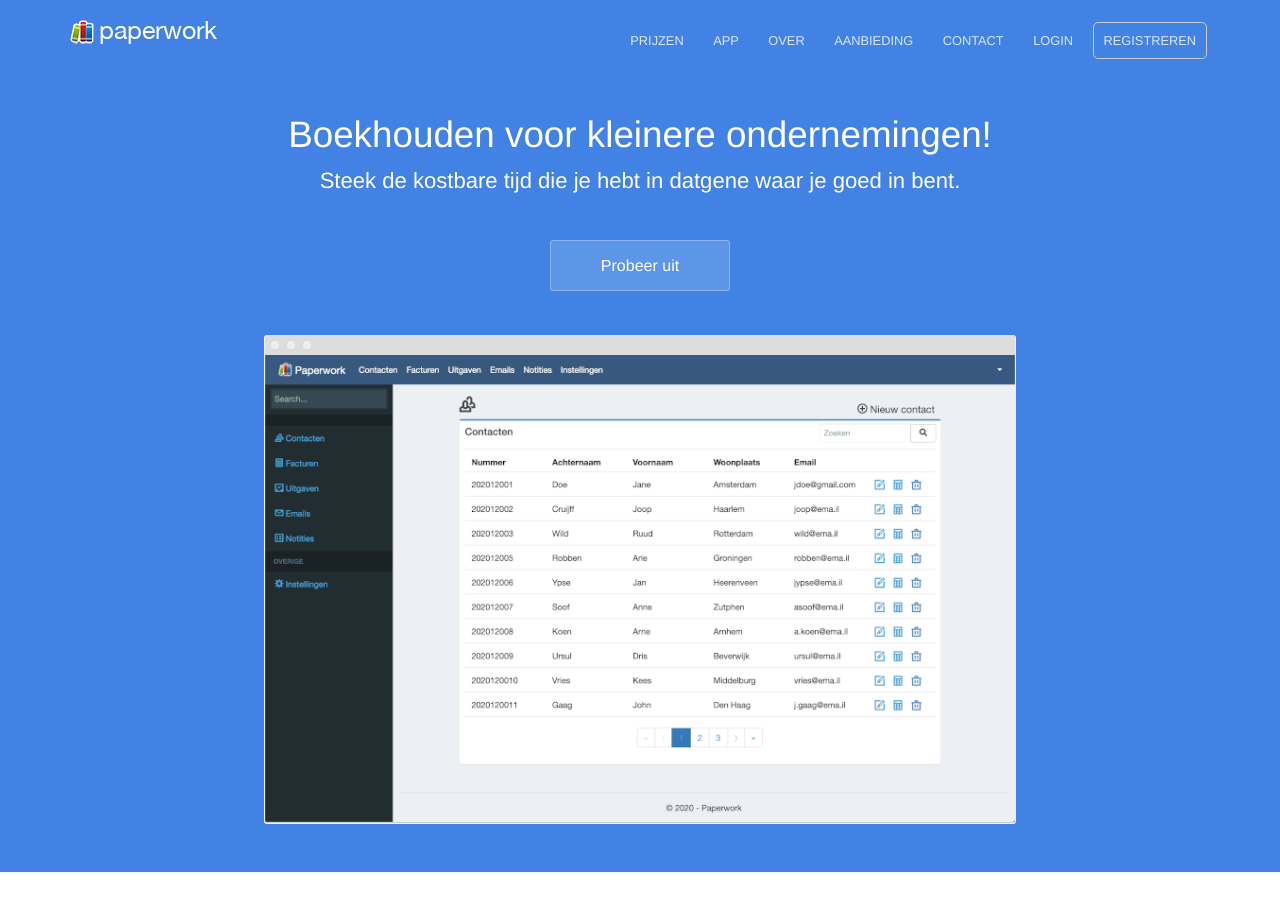
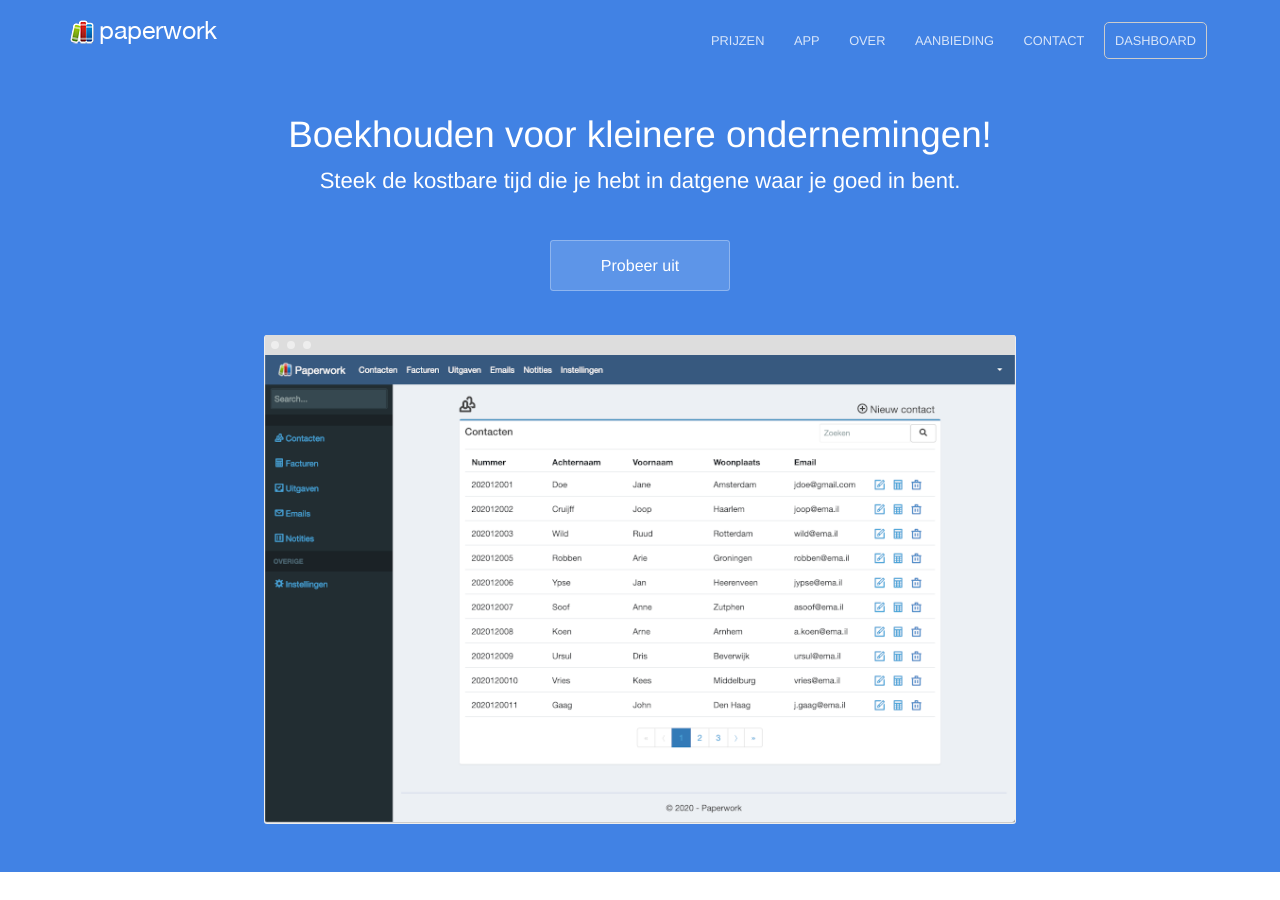
Before and after one commit to paperworkdevelopment/paperworkdevelopment.github.io, a Jekyll site: the page built from index.html, in a window 1280 px wide and 900 px high. Built offline with Jekyll 4.4.1, drawn with Linux system fonts in a browser that asks for light colours.

Commit message:
login menu item is now dashboard, removed registeren

```diff
--- a/_data/navigation.yml
+++ b/_data/navigation.yml
@@ -18,11 +18,7 @@
   link: /contact/
   new_window: false
   highlight: false
-- name: Login
+- name: Dashboard
   link: https://app.paper-work.nl/dashboard
   new_window: true
-  highlight: false
-- name: Registreren
-  link: https://app.paper-work.nl/subscribe
-  new_window: true
   highlight: true
```
